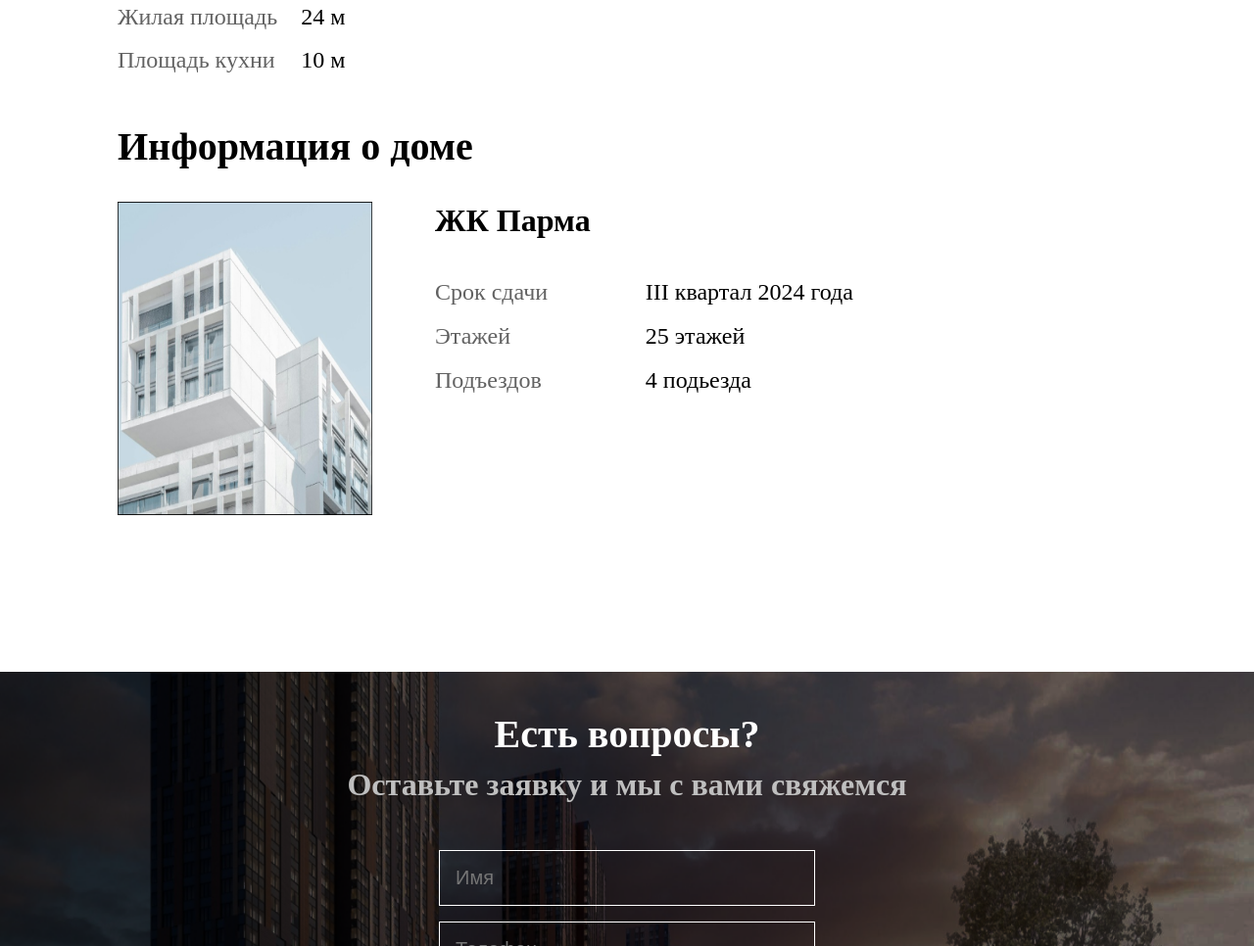
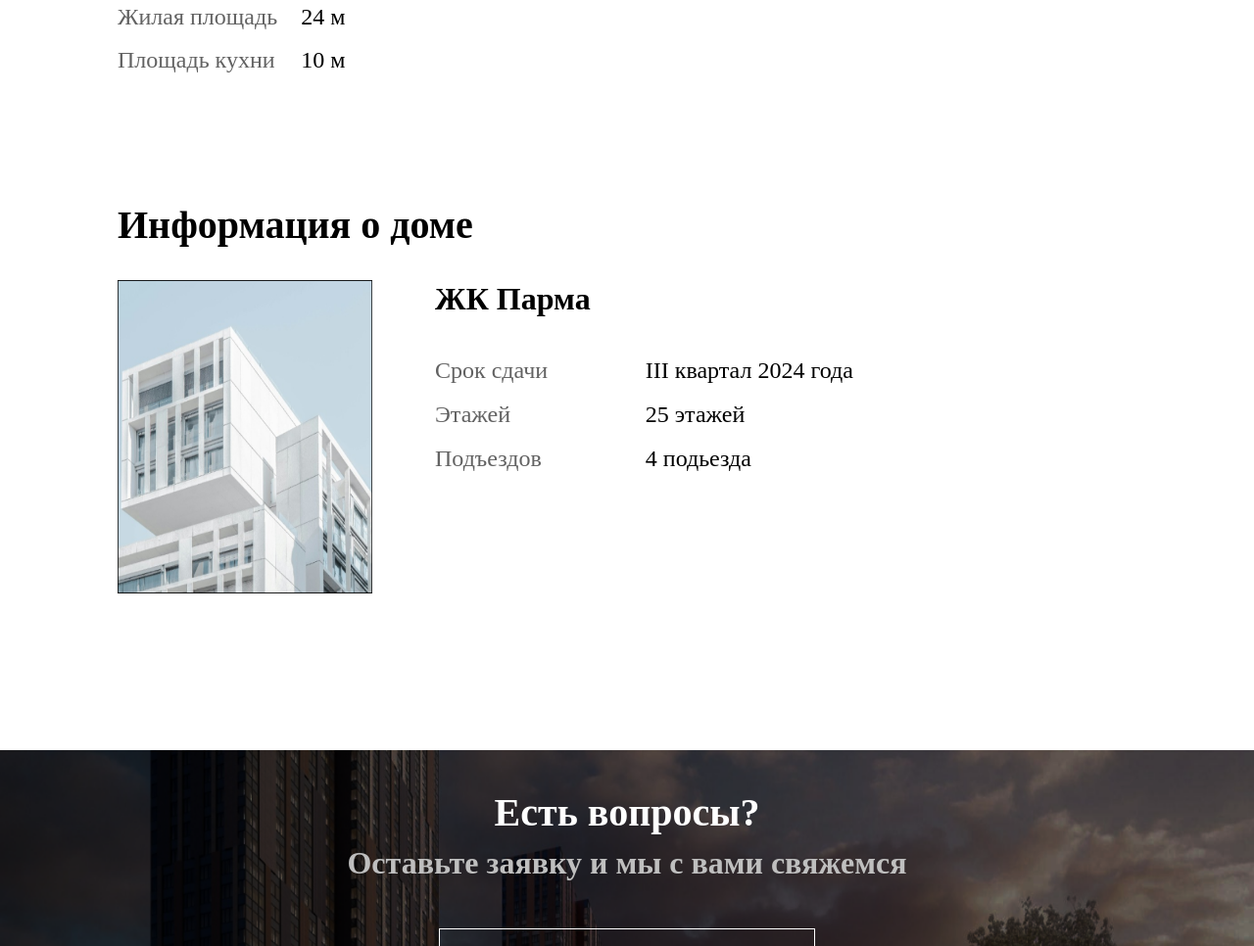
Before and after one commit to k1v4/New-buildings-in-Perm, a website: page building_card.html in a window 1280 px wide. Shown: the part 1137-2103 px from the top of the page at 98% size. Drawn offline with Linux system fonts and the light colour scheme.

Commit message:
Почищены лишние файлы

```diff
--- /dev/null
+++ b/buildingCardMedia.css
@@ -0,0 +1,29 @@
+@media (max-width: 3000px) {
+}
+
+@media (max-width: 1500px) {
+  .information-house {
+    margin-top: 15vh;
+  }
+}
+
+@media (max-width: 1200px) {
+}
+
+@media (max-width: 992px) {
+}
+
+@media (max-width: 830px) {
+}
+
+@media (max-width: 670px) {
+}
+
+@media (max-width: 540px) {
+}
+
+@media (max-width: 420px) {
+}
+
+@media (max-width: 335px) {
+}
--- a/building_card.html
+++ b/building_card.html
@@ -6,6 +6,7 @@
     <title>Document</title>
     <link rel="stylesheet" href="reset.css" />
     <link rel="stylesheet" href="building_card.css" />
+    <link rel="stylesheet" href="buildingCardMedia.css" />
   </head>
   <body>
     <script src="building_page.js"></script>
```
